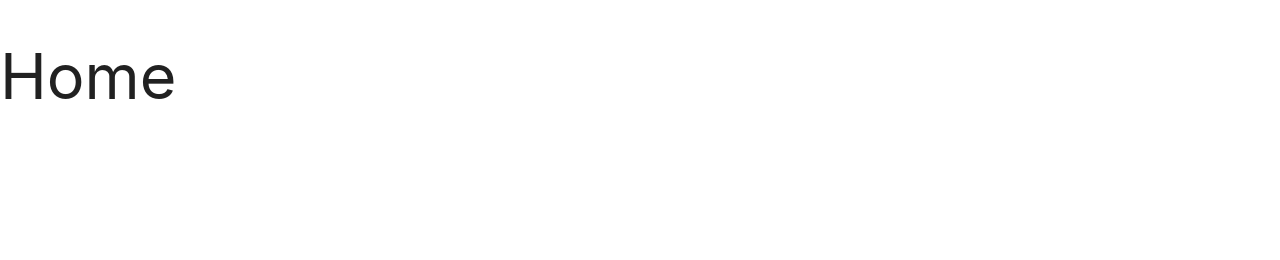
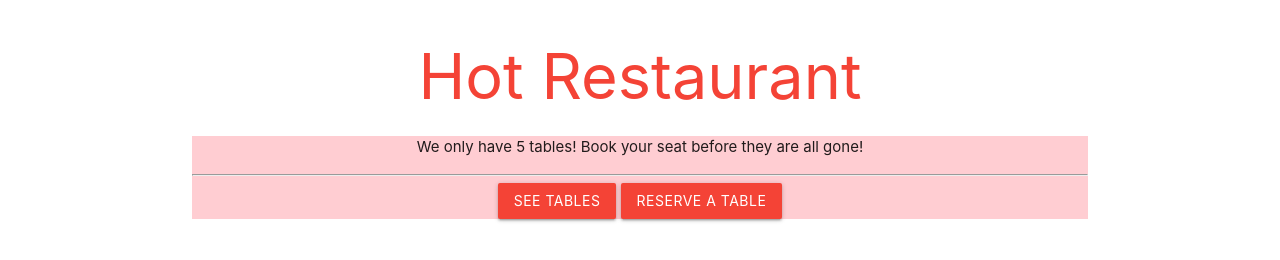
Before and after one commit to Mrjcowman/hot-restaurant-app, a plain HTML site: page html/index.html in a window 1280 px wide. Drawn offline with nearby package versions, Linux system fonts and the light colour scheme.

Commit message:
Build basic home page

```diff
--- a/html/index.html
+++ b/html/index.html
@@ -7,11 +7,19 @@
 
     <!-- Compiled and minified CSS -->
     <link rel="stylesheet" href="https://cdnjs.cloudflare.com/ajax/libs/materialize/1.0.0/css/materialize.min.css">
+    <link rel="stylesheet" href="../css/hot-restaurant.css">
 
 </head>
 <body>
-    <h1>Home</h1>
-
+    <header class="center-align">
+        <h1 class="red-text darken-4-text">Hot Restaurant</h1>
+    </header>
+    <main class="container center-align red lighten-4">
+        <p>We only have <span class="numTables">5</span> tables! Book your seat before they are all gone!</p>
+        <hr>
+        <a href="tables" class="waves-effect waves-light btn red">See Tables</a>
+        <a href="reserve" class="waves-effect waves-light btn red">Reserve a Table</a>
+    </main>
 
 
     <!-- Compiled and minified JavaScript -->
```
